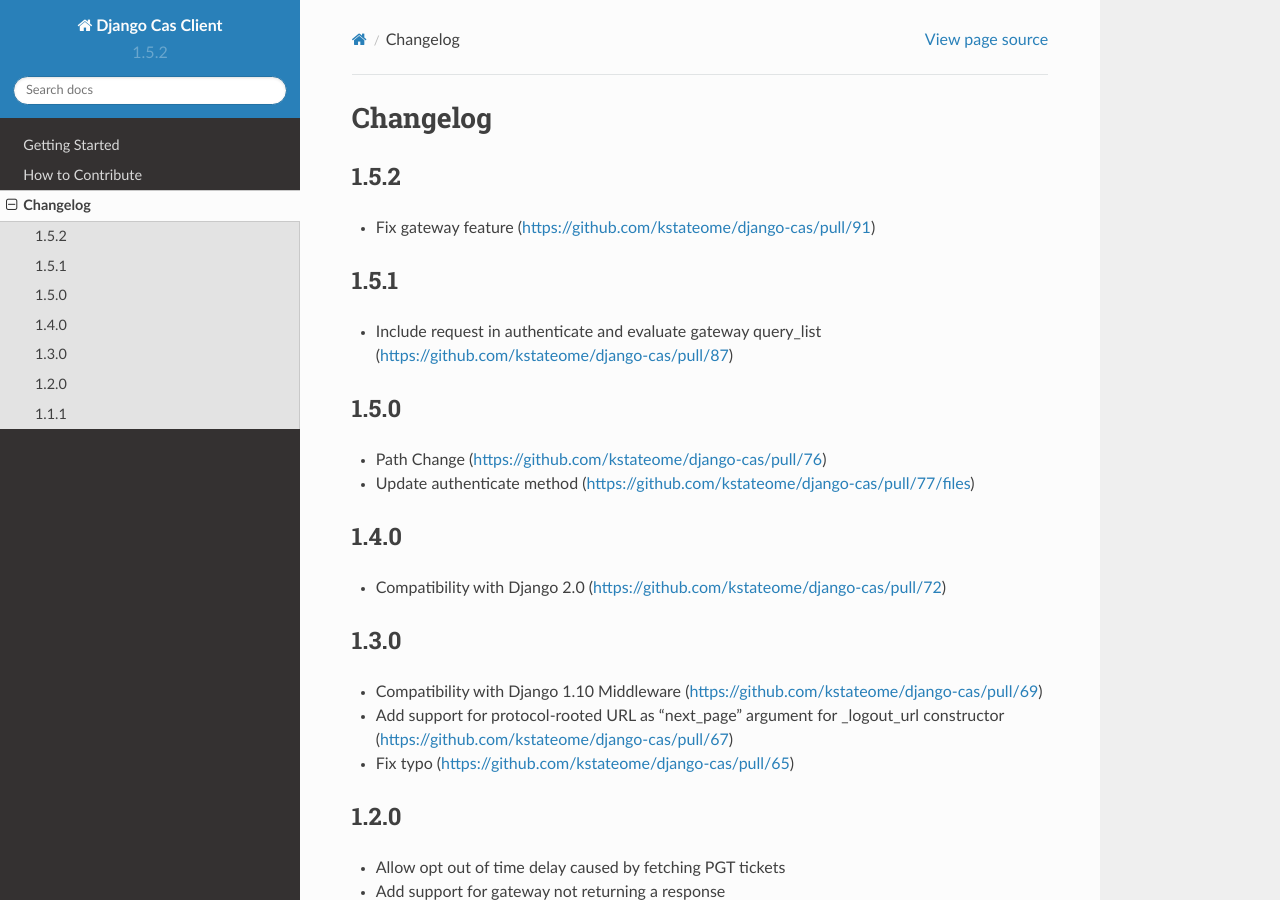
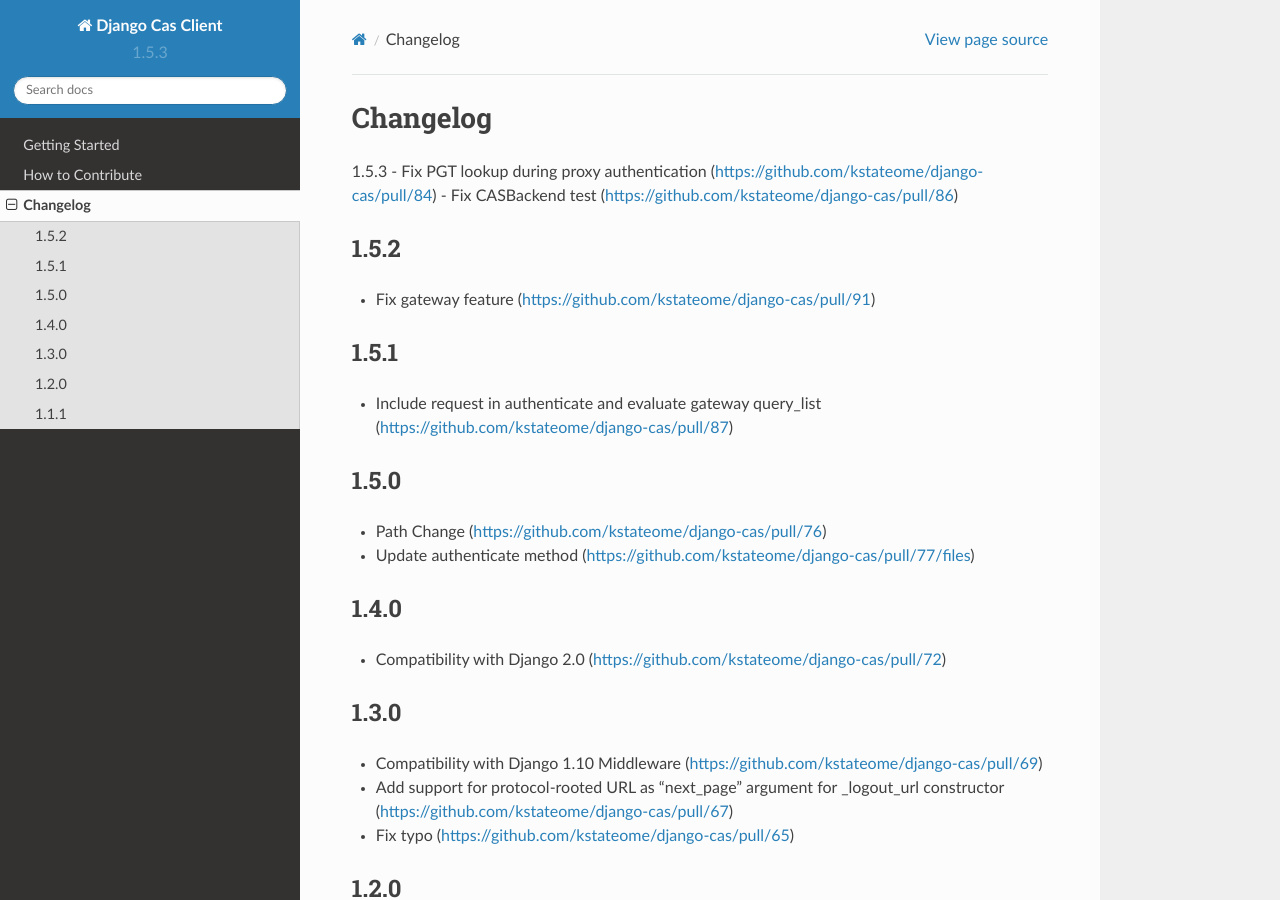
Before and after one commit to kstateome/django-cas, a Sphinx documentation site: the page built from docs/source/changelog.rst, in a window 1280 px wide and 900 px high. Built offline with Sphinx 7.4.7 and the Read the Docs theme 2.0.0, drawn with Linux system fonts in a browser that asks for light colours.

Commit message:
Version bump, Changelog update, Contributors update

```diff
--- a/docs/source/changelog.rst
+++ b/docs/source/changelog.rst
@@ -1,5 +1,9 @@
 Changelog
 =========
+
+1.5.3
+- Fix PGT lookup during proxy authentication (https://github.com/kstateome/django-cas/pull/84)
+- Fix CASBackend test (https://github.com/kstateome/django-cas/pull/86)
 
 1.5.2
 ------------------
--- a/docs/source/conf.py
+++ b/docs/source/conf.py
@@ -58,9 +58,9 @@
 # built documents.
 #
 # The short X.Y version.
-version = '1.5.2'
+version = '1.5.3'
 # The full version, including alpha/beta/rc tags.
-release = '1.5.2'
+release = '1.5.3'
 
 # The language for content autogenerated by Sphinx. Refer to documentation
 # for a list of supported languages.
--- a/setup.py
+++ b/setup.py
@@ -2,7 +2,7 @@
 
 from setuptools import setup, find_packages
 
-version = '1.5.2'
+version = '1.5.3'
 
 
 def read(fname):
```
Also changed, not shown: CHANGELOG.md (+4 -0 lines), README.md (+2 -2 lines), 1 other file.
